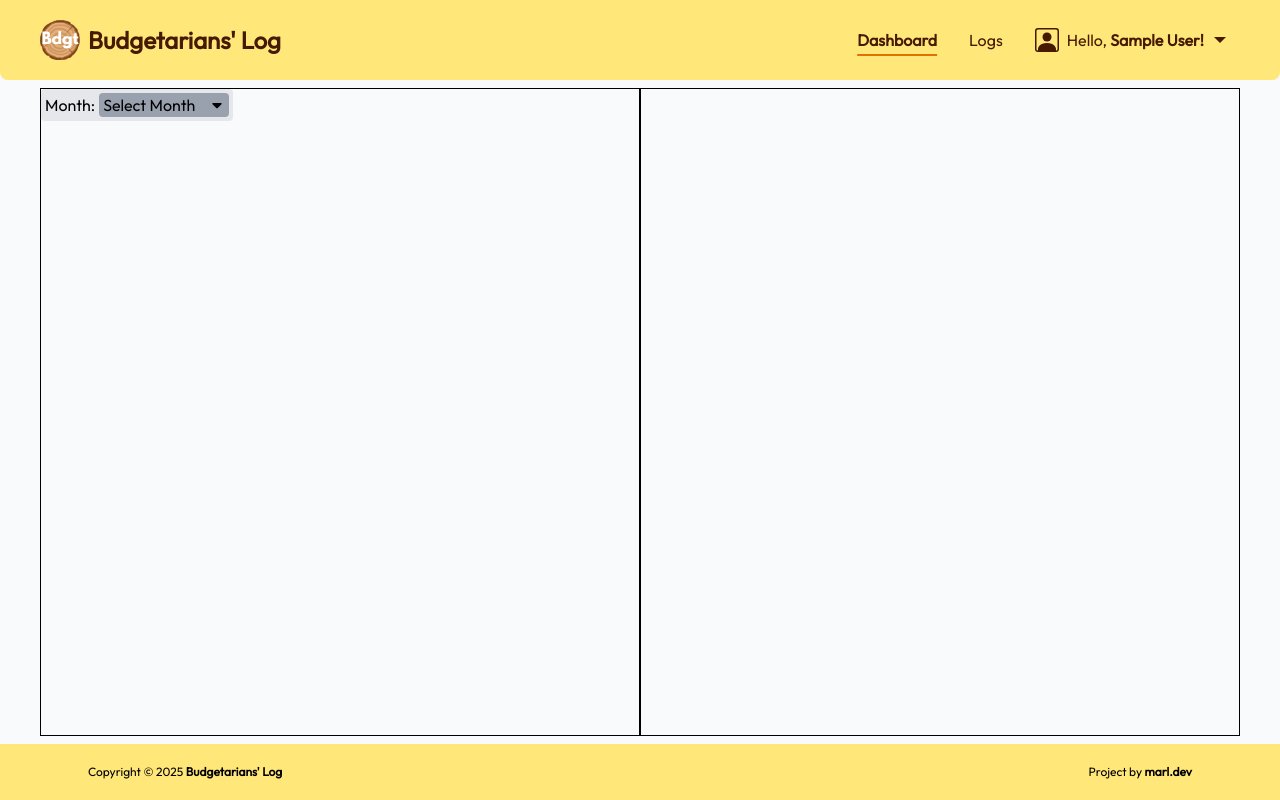
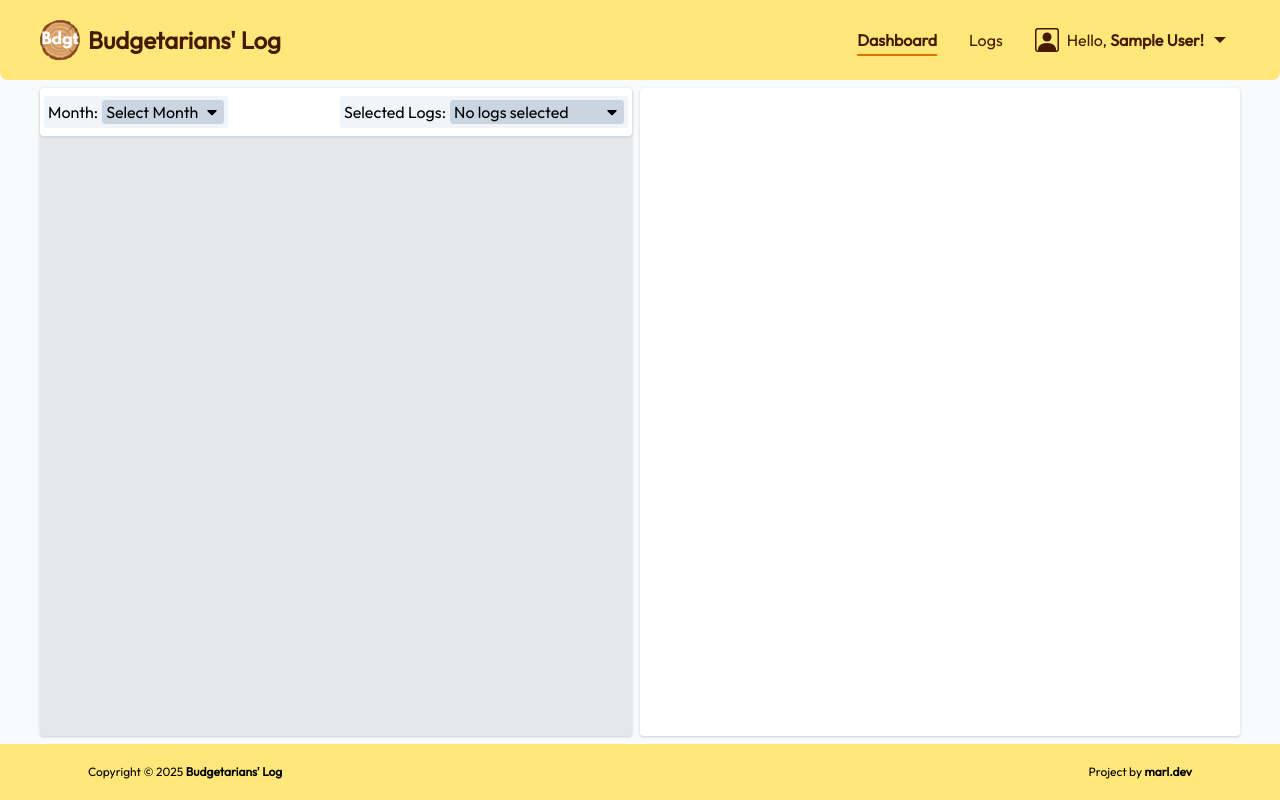
Before and after one commit to marlmunar/budget-tracker, a React (Vite) app in the folder frontend/: page /dashboard in a window 1280 px wide. Built offline with nearby package versions, Linux system fonts and the light colour scheme; sample sign-in values are in the browser's storage.

Commit message:
Added a log selector for dashboard

```diff
--- a/frontend/src/pages/Dashboard.jsx
+++ b/frontend/src/pages/Dashboard.jsx
@@ -1,7 +1,13 @@
 import React, { useState } from "react";
 import OutsideClick from "../components/OutsideClick";
 import { Link } from "react-router-dom";
-import { TbCaretDownFilled, TbCaretUpFilled } from "react-icons/tb";
+import {
+  TbCaretDownFilled,
+  TbCaretUpFilled,
+  TbCheck,
+  TbSquare,
+  TbSquareCheck,
+} from "react-icons/tb";
 
 const months = [
   "January",
@@ -18,21 +24,52 @@ const months = [
   "December",
 ];
 
+const logs = [
+  "abcdefghijklmnopqrstuvwxy",
+  "tracker 2",
+  "tracker 3",
+  "tracker 4",
+  "tracker 5",
+  "tracker 6",
+  "tracker 7",
+  "tracker 8",
+];
+
 const Dashboard = () => {
   const [isSelectingMonth, setIsSelectingMonth] = useState(false);
   const [month, setMonth] = useState("");
-  const [isSelectingDay, setIsSelectingDay] = useState(false);
+  const [isFiltering, setIsFiltering] = useState(false);
+  const [filter, setFilter] = useState([]);
+  const [selectedLogs, setSelectedLogs] = useState([]);
+
+  const getSelectedLogs = () => {
+    if (logs.length === selectedLogs.length) return "All active logs";
+    const count = selectedLogs.length;
+    if (count < 1) return "No logs selected";
+    if (count === 1) return selectedLogs[0];
+    return `${count} active logs`;
+  };
+
+  const handleClick = (value) => {
+    if (filter.includes(value))
+      return setFilter(filter.filter((log) => log !== value));
+    setFilter([...filter, value]);
+  };
 
   return (
     <>
       <title>Budgetarians' Log - Dashboard</title>
-      <main className="h-full flex">
-        <section className="w-full h-full border">
-          <div className="flex gap-1 max-w-48 p-1 bg-gray-200 rounded">
+      <main className="h-full flex gap-2">
+        <section
+          className="w-full h-full rounded
+         bg-gray-200 shadow shadow-slate-300"
+        >
+          <div className="flex justify-between p-1 py-2 shadow rounded bg-white shadow-slate-300">
+            <div className="max-h-8 flex gap-1 w-[11.5rem] p-1 bg-slate-100 rounded">
               <p>Month:</p>
-            <div className="bg-gray-400 w-full px-1 rounded relative">
+              <div className="bg-slate-300 w-full px-1 rounded relative">
                 <div
-                className="flex justify-between *:pointer-events-none"
+                  className="flex justify-between gap-1 *:pointer-events-none"
                   onClick={() => setIsSelectingMonth((prev) => !prev)}
                   data-id="selectMonth"
                 >
@@ -50,16 +87,20 @@ const Dashboard = () => {
                     onOutsideClick={() => setIsSelectingMonth(false)}
                     id="selectMonth"
                   >
-                  <menu className="absolute top-6 right-0 w-full border space-y-1 px-1">
-                    {months.map((month) => (
+                    <menu
+                      className="absolute top-7 right-0 w-full
+                  shadow shadow-slate-300 bg-white
+                  space-y-1 p-1 rounded"
+                    >
+                      {months.map((mon) => (
                         <li
-                        key={month}
+                          key={mon}
                           onClick={() => {
-                          setMonth(month);
+                            setMonth(mon);
                             setIsSelectingMonth(false);
                           }}
                         >
-                        {month}
+                          {mon}
                         </li>
                       ))}
                     </menu>
@@ -67,8 +108,80 @@ const Dashboard = () => {
                 )}
               </div>
             </div>
+            <div className="max-h-8 flex gap-1 w-[18rem] p-1 bg-slate-100 rounded">
+              <p className="text-nowrap">Selected Logs:</p>
+              <div className="bg-slate-300 w-full px-1 rounded relative">
+                <div
+                  className="flex justify-between gap-1 *:pointer-events-none"
+                  onClick={() => setIsFiltering((prev) => !prev)}
+                  data-id="filterLogs"
+                >
+                  <p className="max-w-[14ch] truncate">{getSelectedLogs()}</p>
+                  <button>
+                    {isSelectingMonth ? (
+                      <TbCaretUpFilled />
+                    ) : (
+                      <TbCaretDownFilled />
+                    )}
+                  </button>
+                </div>
+                {isFiltering && (
+                  <OutsideClick
+                    onOutsideClick={() => setIsFiltering(false)}
+                    id="filterLogs"
+                  >
+                    <menu
+                      className="absolute top-7 right-0 w-full
+                  shadow shadow-slate-300 bg-white
+                  space-y-1 p-1 rounded"
+                    >
+                      {logs.map((log, index) => (
+                        <div
+                          className="flex justify-between items-center gap-1"
+                          key={index}
+                        >
+                          <div
+                            className="text-xl"
+                            onClick={() => handleClick(log)}
+                          >
+                            {filter.includes(log) ? (
+                              <TbSquareCheck className="text-blue-800 dark:text-[#f0f0f0]" />
+                            ) : (
+                              <TbSquare className="text-slate-300" />
+                            )}
+                          </div>
+                          <li className="truncate">{log}</li>
+                        </div>
+                      ))}
+                      <div className="w-full flex gap-1">
+                        <button
+                          className="w-full text-center bg-gray-300 rounded"
+                          onClick={() => {
+                            setSelectedLogs(filter);
+                            setIsFiltering(false);
+                          }}
+                        >
+                          Save
+                        </button>
+                        <button
+                          className="w-full text-center bg-gray-300 rounded"
+                          onClick={() => setFilter([])}
+                        >
+                          Clear
+                        </button>
+                      </div>
+                    </menu>
+                  </OutsideClick>
+                )}
+              </div>
+            </div>
+          </div>
+          <div className=""></div>
         </section>
-        <section className="w-full h-full border"></section>
+        <section
+          className="w-full h-full flex justify-between p-2 rounded
+         bg-white shadow shadow-slate-300"
+        ></section>
       </main>
     </>
   );
```
Lines whose indentation alone changed are shown as unchanged.
